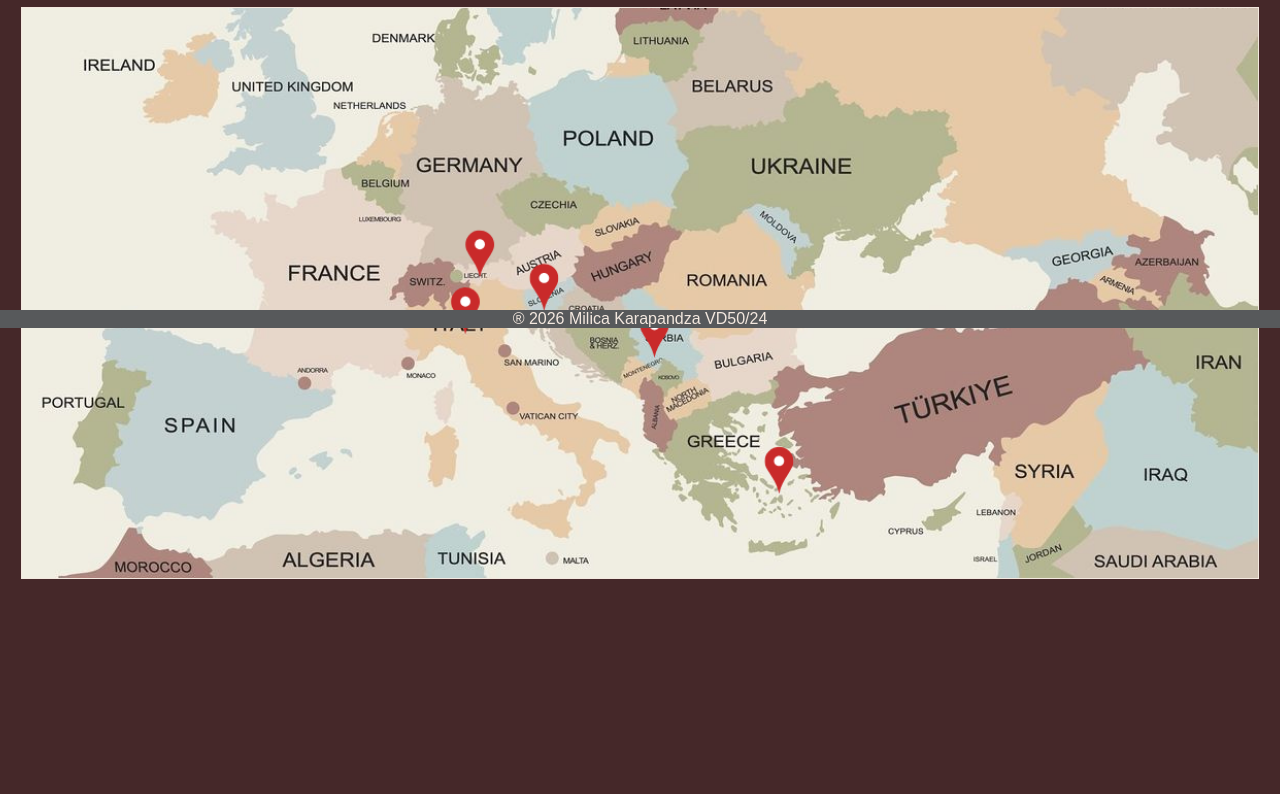
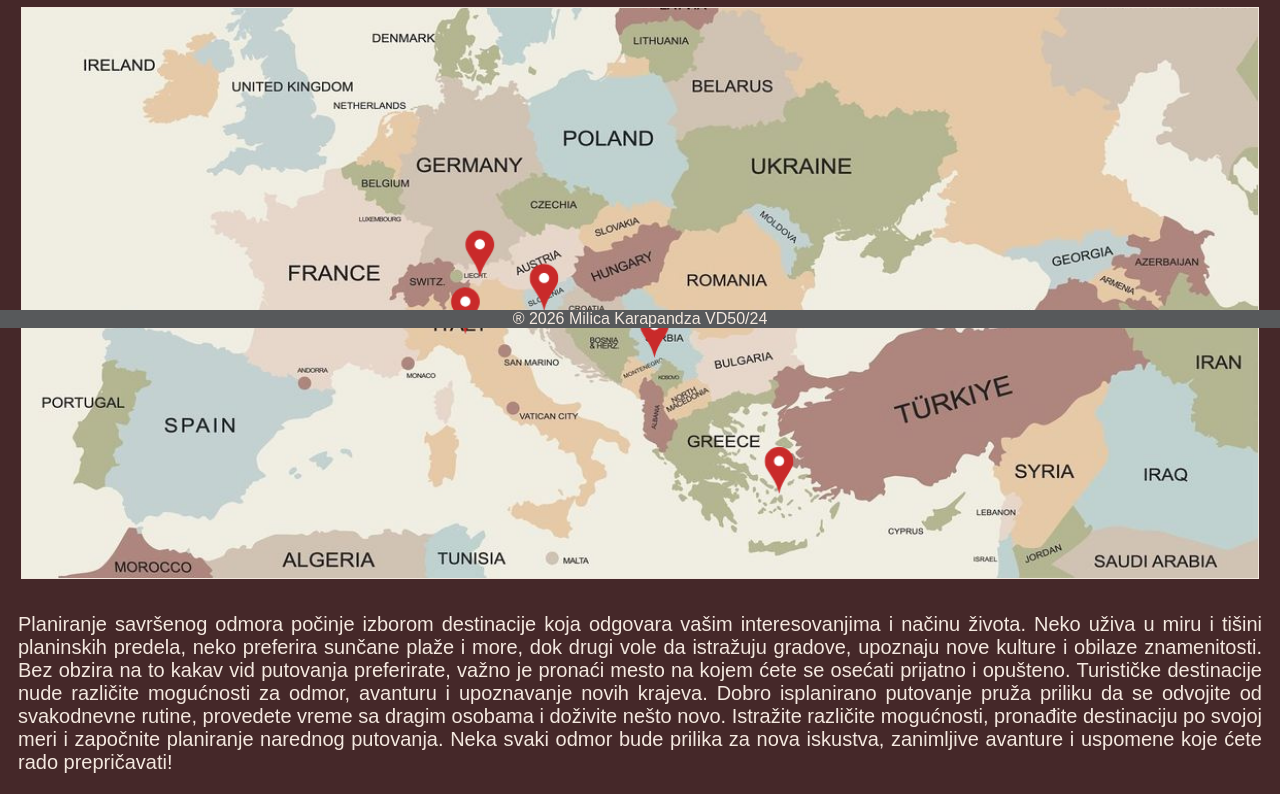
Before and after one commit to milicakarapandza/MilicaKarapandzaVD2026, a plain HTML site: page index.html in a window 1280 px wide. Shown: the part 472-1266 px from the top of the page. Before the commit the page ends 1073 px from the top, so only its background shows below. Drawn offline with Linux system fonts and the light colour scheme.

Commit message:
Update index.html with new content and structure
Added additional content and improved structure for better readability.

```diff
--- a/index.html
+++ b/index.html
@@ -72,6 +72,9 @@ data-layout="button_count">
 	</div>
 	</div>
 
+<p>Planiranje savršenog odmora počinje izborom destinacije koja odgovara vašim interesovanjima i načinu života. Neko uživa u miru i tišini planinskih predela, neko preferira sunčane plaže i more, dok drugi vole da istražuju gradove, upoznaju nove kulture i obilaze znamenitosti. Bez obzira na to kakav vid putovanja preferirate, važno je pronaći mesto na kojem ćete se osećati prijatno i opušteno. Turističke destinacije nude različite mogućnosti za odmor, avanturu i upoznavanje novih krajeva. Dobro isplanirano putovanje pruža priliku da se odvojite od svakodnevne rutine, provedete vreme sa dragim osobama i doživite nešto novo. Istražite različite mogućnosti, pronađite destinaciju po svojoj meri i započnite planiranje narednog putovanja. Neka svaki odmor bude prilika za nova iskustva, zanimljive avanture i uspomene koje ćete rado prepričavati!</p>
+
+
 	<footer>
 		<meta itemprop="author" content="Milica Karapandza">® 2026 Milica Karapandza VD50/24
 	</footer>
```
